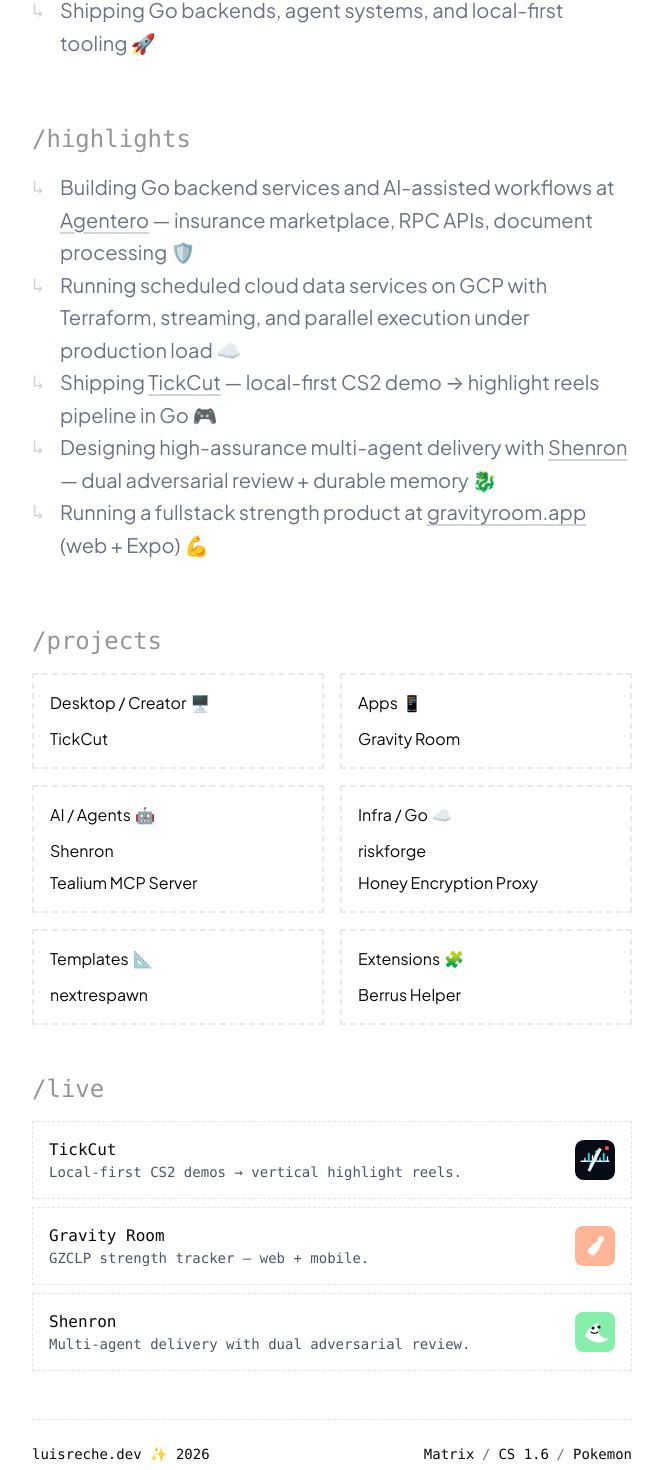
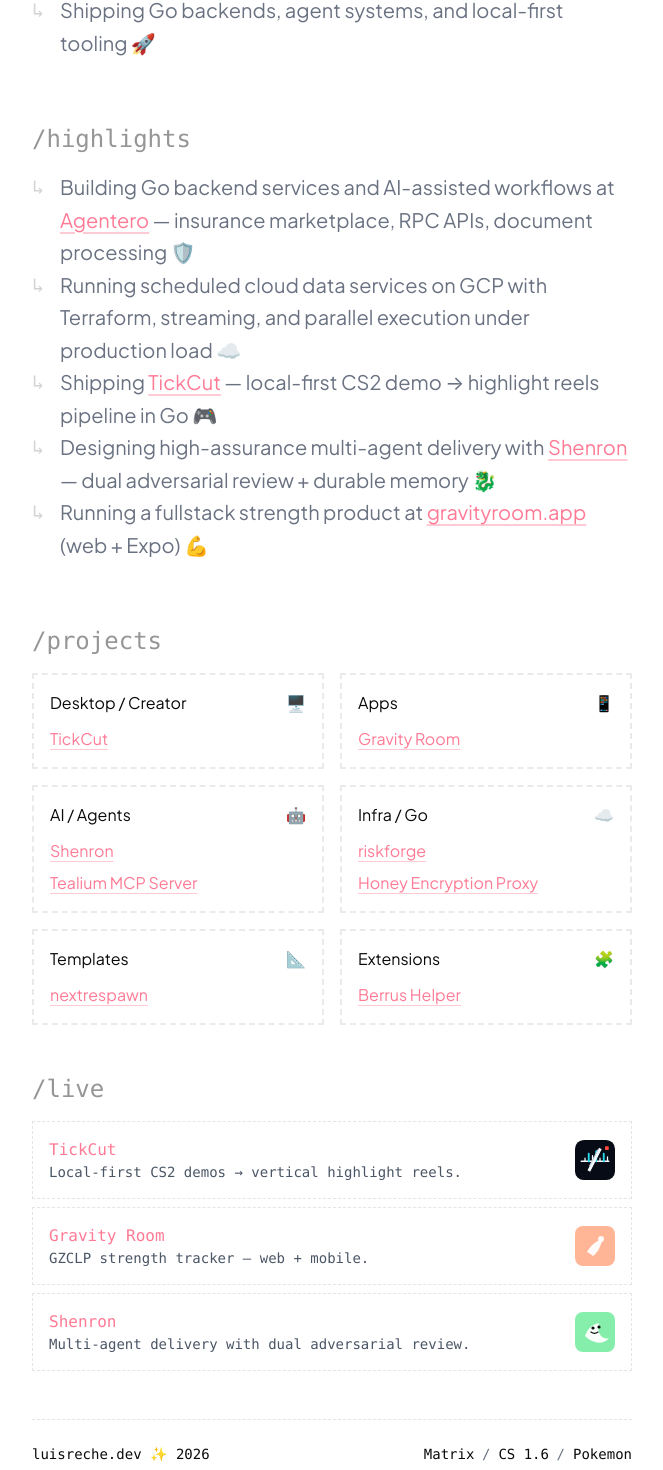
Before and after one commit to rechedev9/portfolio, a React (Vite) app: page / in a window 1280 px wide. Shown: the part 498-1968 px from the top of the page, without its empty margins (308-971 px from the left). Built offline with nearby package versions, Linux system fonts and the light colour scheme.

Commit message:
feat: accent links, staggered section reveal, and design polish on home

```diff
--- a/src/Portfolio.tsx
+++ b/src/Portfolio.tsx
@@ -127,7 +127,7 @@
   return (
     <main className="p-6 sm:p-12 md:p-16">
       <div className="mx-auto md:max-w-[37.5rem]">
-        <header>
+        <header className="reveal">
           <nav className="flex items-center justify-between" aria-label="Primary">
             <Link
               to="/"
@@ -161,7 +161,12 @@
 
         <div>
           {/* /me */}
-          <section id="me" aria-labelledby="heading-me">
+          <section
+            id="me"
+            aria-labelledby="heading-me"
+            className="reveal scroll-mt-8"
+            style={{ animationDelay: '60ms' }}
+          >
             <h2
               id="heading-me"
               className="mt-16 mb-4 font-mono text-2xl text-neutral-500 opacity-75 dark:text-neutral-300"
@@ -195,7 +200,12 @@
           </section>
 
           {/* /always */}
-          <section id="always" aria-labelledby="heading-always">
+          <section
+            id="always"
+            aria-labelledby="heading-always"
+            className="reveal scroll-mt-8"
+            style={{ animationDelay: '120ms' }}
+          >
             <SectionHeading>always</SectionHeading>
             <div className="space-y-4">
               <ArrowLine>{ALWAYS}</ArrowLine>
@@ -203,7 +213,12 @@
           </section>
 
           {/* /highlights */}
-          <section id="highlights" aria-labelledby="heading-highlights">
+          <section
+            id="highlights"
+            aria-labelledby="heading-highlights"
+            className="reveal scroll-mt-8"
+            style={{ animationDelay: '180ms' }}
+          >
             <SectionHeading>highlights</SectionHeading>
             <div className="space-y-4">
               {HIGHLIGHTS.map((h) => (
@@ -214,7 +229,7 @@
                       href={h.link.href}
                       target="_blank"
                       rel="noreferrer"
-                      className="underline decoration-neutral-300 underline-offset-4 transition-colors hover:text-black focus-visible:outline focus-visible:outline-2 focus-visible:outline-offset-2 focus-visible:outline-accent dark:decoration-neutral-600 dark:hover:text-white"
+                      className="text-accent underline decoration-accent/40 underline-offset-4 transition-colors hover:decoration-accent focus-visible:outline focus-visible:outline-2 focus-visible:outline-offset-2 focus-visible:outline-accent"
                     >
                       {h.link.label}
                     </a>
@@ -226,7 +241,12 @@
           </section>
 
           {/* /projects */}
-          <section id="projects" aria-labelledby="heading-projects">
+          <section
+            id="projects"
+            aria-labelledby="heading-projects"
+            className="reveal scroll-mt-8"
+            style={{ animationDelay: '240ms' }}
+          >
             <SectionHeading>projects</SectionHeading>
             <div className="grid grid-cols-1 gap-4 md:grid-cols-2">
               {PROJECT_CATEGORIES.map((cat) => (
@@ -235,12 +255,8 @@
                   className="border-2 border-dashed border-border/80 p-4 transition-colors hover:border-border"
                 >
                   <h3 className="mb-3 flex items-center justify-between text-base text-foreground">
-                    <span>
-                      {cat.title}
-                      <span className="ml-1" aria-hidden="true">
-                        {cat.emoji}
-                      </span>
-                    </span>
+                    <span>{cat.title}</span>
+                    <span aria-hidden="true">{cat.emoji}</span>
                   </h3>
                   <ul className="space-y-2">
                     {cat.items.map((item) => (
@@ -249,7 +265,7 @@
                           href={item.href}
                           target="_blank"
                           rel="noreferrer"
-                          className="text-base transition-colors hover:text-accent focus-visible:outline focus-visible:outline-2 focus-visible:outline-offset-2 focus-visible:outline-accent"
+                          className="text-base text-accent underline decoration-accent/40 underline-offset-4 transition-colors hover:decoration-accent focus-visible:outline focus-visible:outline-2 focus-visible:outline-offset-2 focus-visible:outline-accent"
                         >
                           {item.name}
                         </a>
@@ -264,7 +280,12 @@
 
         <div className="mt-12 flex flex-col gap-12 pb-12">
           {/* /live */}
-          <section id="live" className="flex flex-col font-mono" aria-labelledby="heading-live">
+          <section
+            id="live"
+            className="reveal flex scroll-mt-8 flex-col font-mono"
+            aria-labelledby="heading-live"
+            style={{ animationDelay: '300ms' }}
+          >
             <h2
               id="heading-live"
               className="mb-4 font-mono text-2xl text-neutral-500 opacity-75 dark:text-neutral-300"
@@ -281,7 +302,7 @@
                   className="group flex items-center justify-between gap-6 border border-dashed border-border px-4 py-4 transition-colors hover:bg-gray-50 focus-visible:outline focus-visible:outline-2 focus-visible:outline-offset-2 focus-visible:outline-accent dark:hover:bg-gray-900"
                 >
                   <div className="flex min-w-0 flex-col">
-                    <span className="truncate">{p.name}</span>
+                    <span className="truncate text-accent">{p.name}</span>
                     <span className="text-sm text-gray-600 dark:text-gray-400">{p.description}</span>
                   </div>
                   <img
@@ -298,7 +319,10 @@
             </div>
           </section>
 
-          <footer className="flex flex-col justify-between gap-4 border-t border-dashed border-border pt-6 font-mono text-sm sm:flex-row sm:items-center">
+          <footer
+            className="reveal flex flex-col justify-between gap-4 border-t border-dashed border-border pt-6 font-mono text-sm sm:flex-row sm:items-center"
+            style={{ animationDelay: '360ms' }}
+          >
             <Link to="/" className="hover:underline focus-visible:underline">
               {PROFILE.site} ✨ {year}
             </Link>
--- a/src/index.css
+++ b/src/index.css
@@ -45,6 +45,11 @@
 @keyframes p-reveal {
   from { opacity: 0; transform: translateY(10px); }
   to   { opacity: 1; transform: translateY(0); }
+}
+
+/* Staggered section reveal — delay set inline per section */
+.reveal {
+  animation: p-reveal 0.55s ease both;
 }
 
 .clean-body {
```
